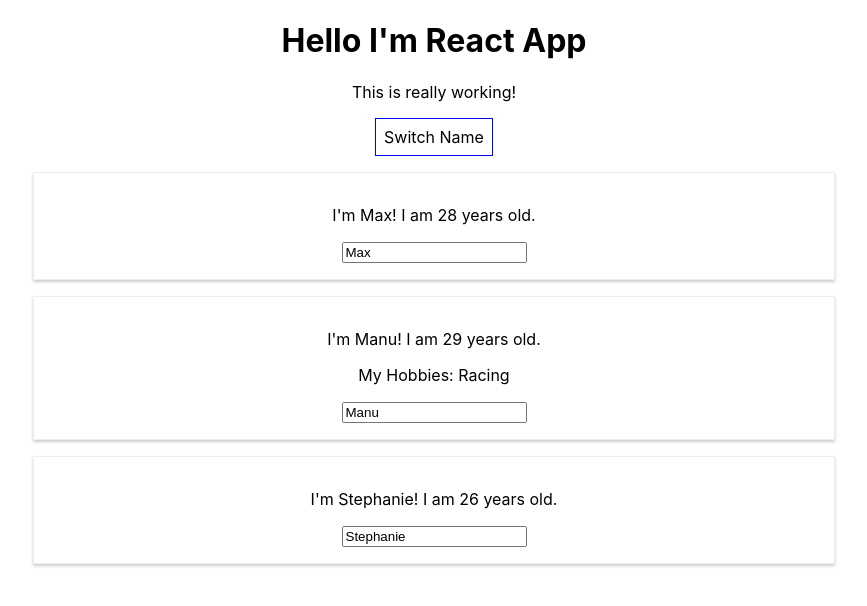
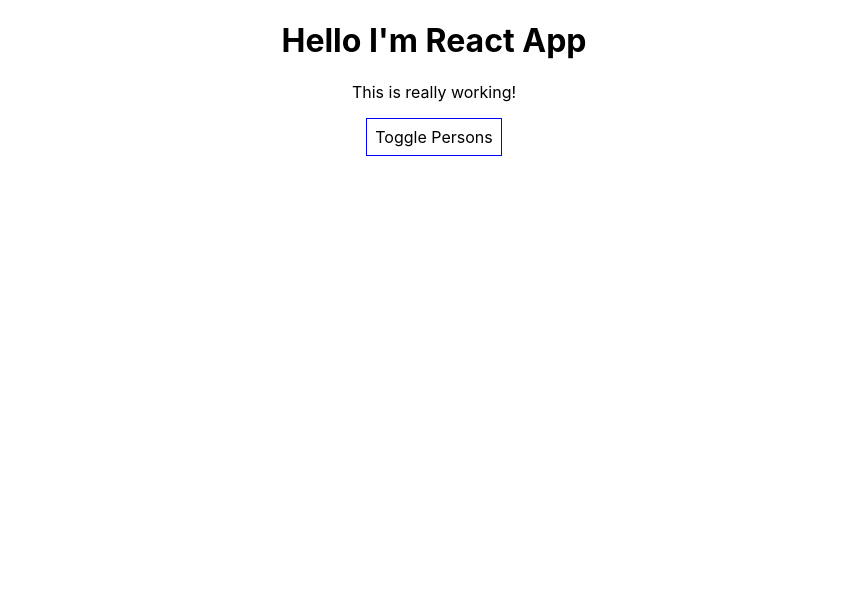
Before and after one commit to sunilsp77/react-course, a React (Create React App) app: page / in a window 1280 px wide. Shown: the top 606 px of the page, without its empty margins (206-1073 px from the left). Built offline with nearby package versions, Linux system fonts and the light colour scheme.

Commit message:
Rendering of content conditionally

```diff
--- a/src/App.js
+++ b/src/App.js
@@ -9,6 +9,8 @@
       { name: 'Manu', age: 29 },
       { name: 'Stephanie', age: 26 },
     ],
+    otherState: 'some other value',
+    showPersons: false,
   };
 
   switchNameHandler = newName => {
@@ -33,6 +35,11 @@
     });
   };
 
+  togglePersonsHandler = () => {
+    const doesShow = this.state.showPersons;
+    this.setState({ showPersons: !doesShow });
+  };
+
   render() {
     const style = {
       backgroundColor: 'White',
@@ -46,12 +53,11 @@
       <div className="App">
         <h1>Hello I'm React App</h1>
         <p>This is really working!</p>
-        <button
-          style={style}
-          onClick={() => this.switchNameHandler('Maximilian!!')}
-        >
-          Switch Name
+        <button style={style} onClick={this.togglePersonsHandler}>
+          Toggle Persons
         </button>
+        {this.state.showPersons ? (
+          <div>
             <Person
               name={this.state.persons[0].name}
               age={this.state.persons[0].age}
@@ -68,6 +74,8 @@
               name={this.state.persons[2].name}
               age={this.state.persons[2].age}
             />
+          </div>
+        ) : null}
       </div>
     );
   }
```
Lines whose indentation alone changed are shown as unchanged.
